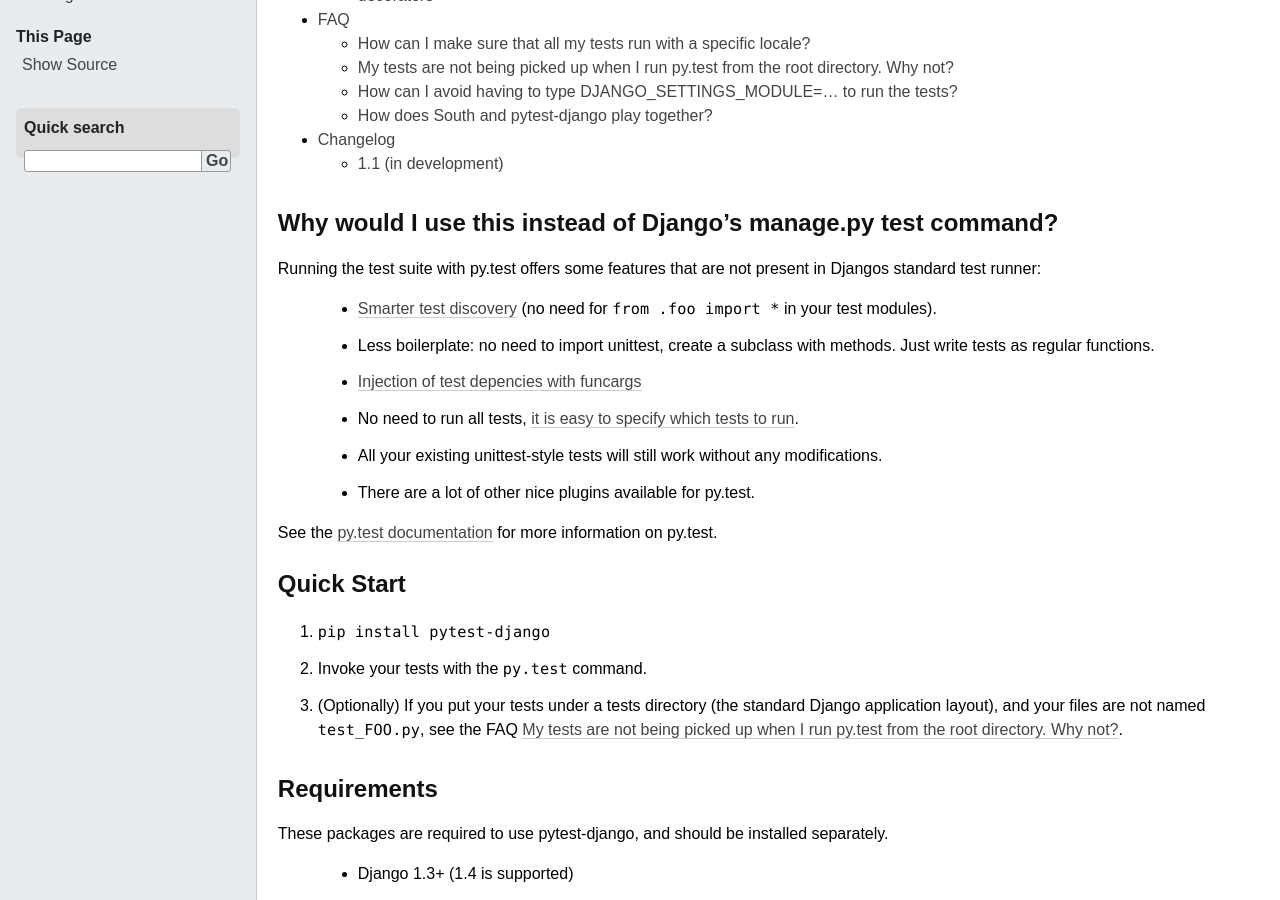
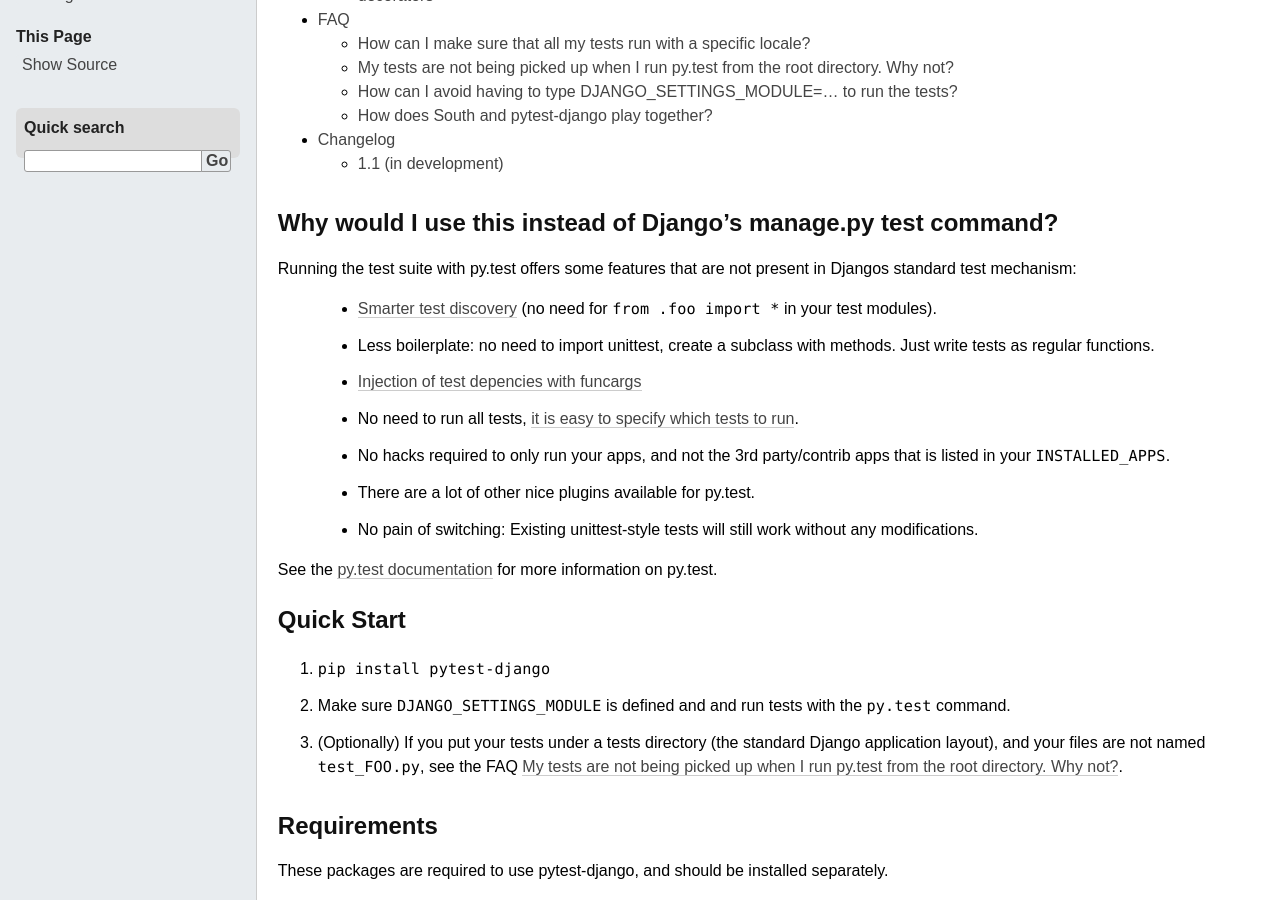
Before and after one commit to pytest-dev/pytest-django, a Sphinx documentation site: the page built from docs/index.rst, in a window 1280 px wide and 900 px high, scrolled down 288 px. Built offline with Sphinx 7.4.7, drawn with Linux system fonts in a browser that asks for light colours.

Commit message:
Clarified README/doc index

```diff
--- a/docs/index.rst
+++ b/docs/index.rst
@@ -14,21 +14,22 @@
 Why would I use this instead of Django's manage.py test command?
 ================================================================
 
-Running the test suite with py.test offers some features that are not present in Djangos standard test runner:
+Running the test suite with py.test offers some features that are not present in Djangos standard test mechanism:
 
  * `Smarter test discovery <http://pytest.org/latest/example/pythoncollection.html>`_ (no need for ``from .foo import *`` in your test modules).
  * Less boilerplate: no need to import unittest, create a subclass with methods. Just write tests as regular functions.
  * `Injection of test depencies with funcargs <http://pytest.org/latest/funcargs.html>`_
  * No need to run all tests, `it is easy to specify which tests to run <http://pytest.org/latest/usage.html#specifying-tests-selecting-tests>`_.
- * All your existing unittest-style tests will still work without any modifications.
+ * No hacks required to only run your apps, and not the 3rd party/contrib apps that is listed in your ``INSTALLED_APPS``.
  * There are a lot of other nice plugins available for py.test.
+ * No pain of switching: Existing unittest-style tests will still work without any modifications.
 
 See the `py.test documentation <http://pytest.org/latest/>`_ for more information on py.test.
 
 Quick Start
 ===========
 1. ``pip install pytest-django``
-2. Invoke your tests with the ``py.test`` command.
+2. Make sure ``DJANGO_SETTINGS_MODULE`` is defined and and run tests with the ``py.test`` command.
 3. (Optionally) If you put your tests under a tests directory (the standard Django application layout), and your files are not named ``test_FOO.py``, see the FAQ :ref:`faq-tests-not-being-picked-up`.
 
 
```
Also changed, not shown: README.rst (+4 -3 lines).
